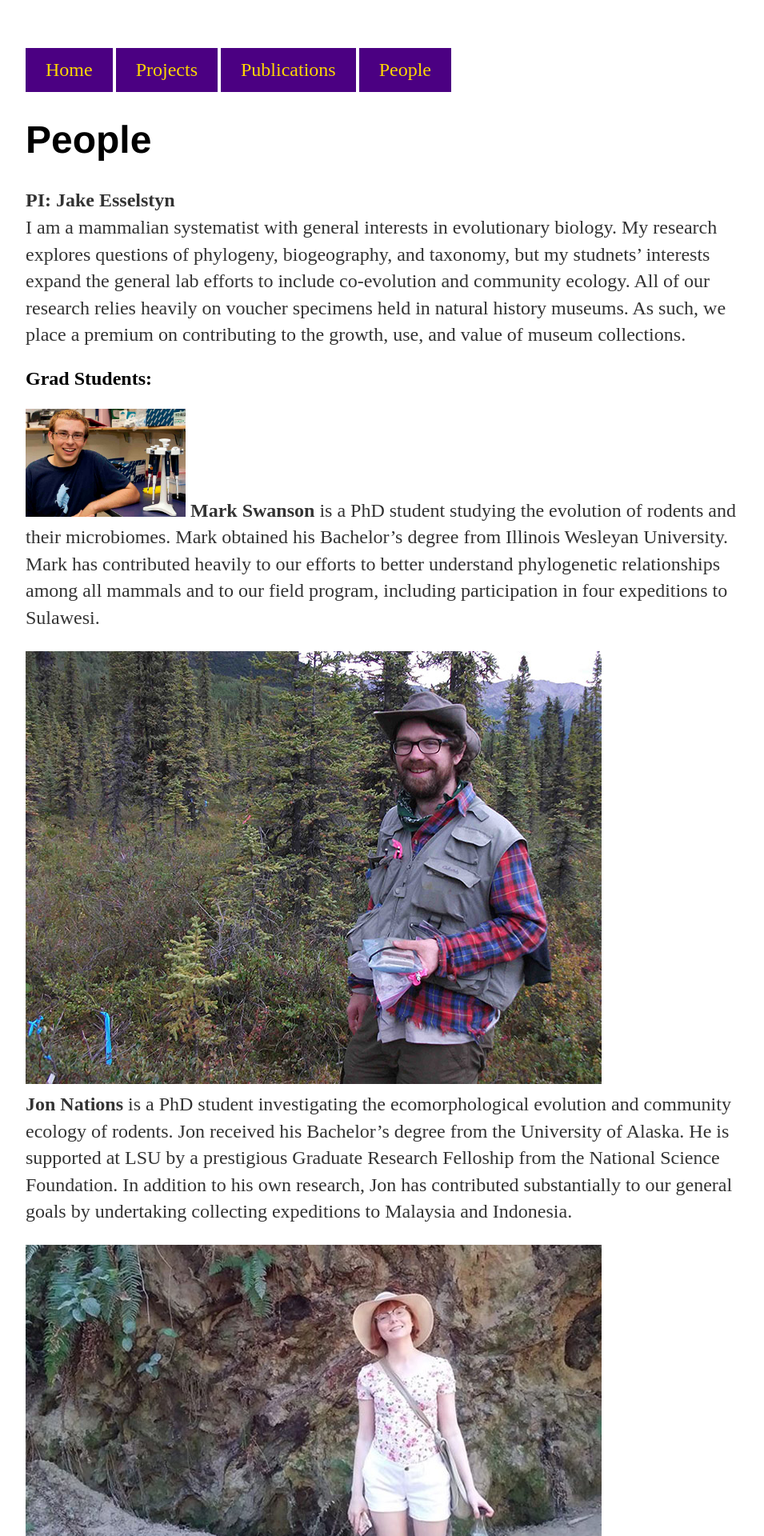
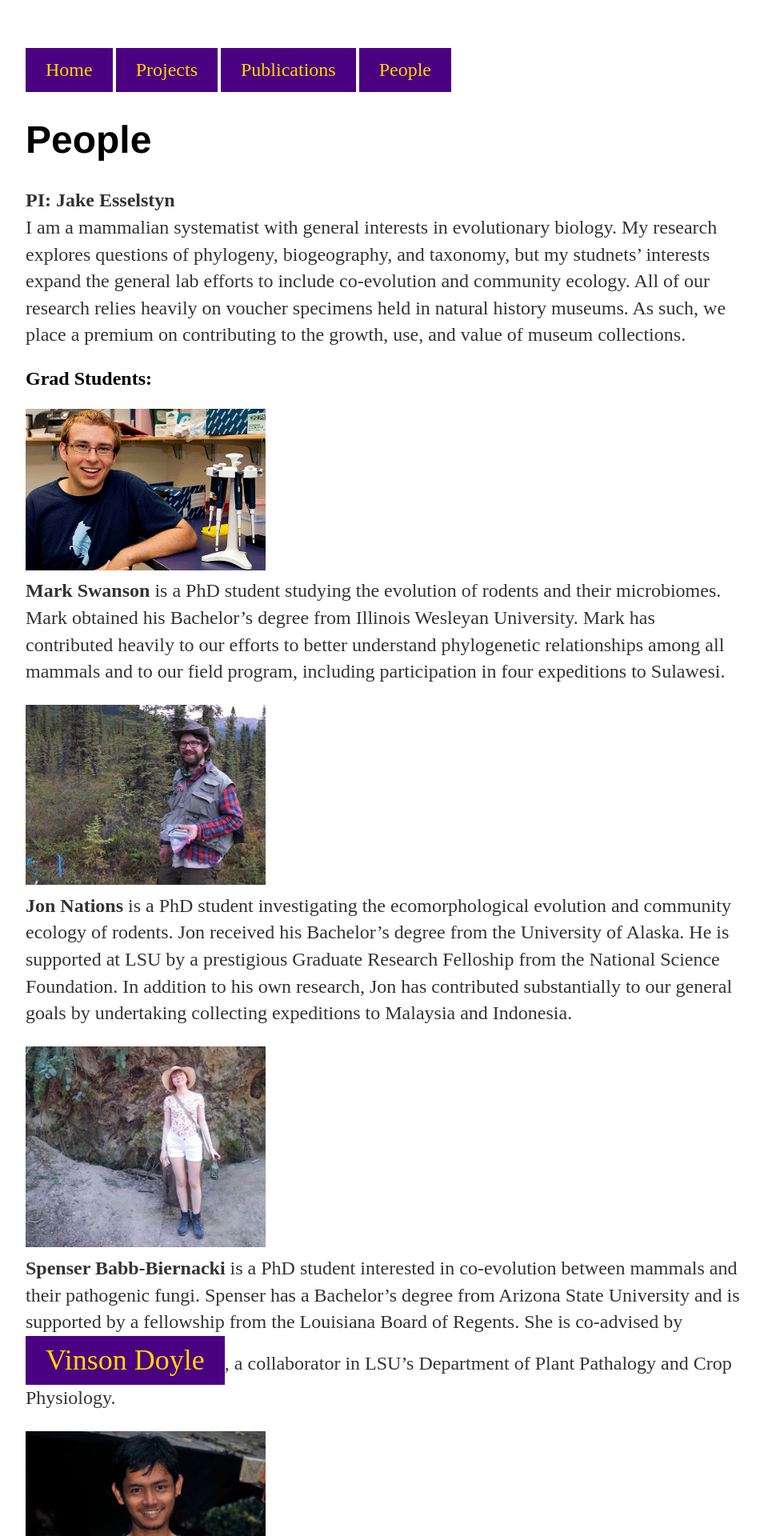
Before and after one commit to esselstyn/esselstyn.github.io, a Jekyll site: the page built from people.md, in a window 1280 px wide. Shown: the top 1920 px of the page at 80% size, without its empty margins (160-1115 px from the left). Built offline with Jekyll 4.4.1, drawn with Linux system fonts in a browser that asks for light colours.

Commit message:
Update people.md

```diff
--- a/people.md
+++ b/people.md
@@ -9,14 +9,14 @@ I am a mammalian systematist with general interests in evolutionary biology. My
 
 
 ## Grad Students:
-<img src="images/Mark.jpg" width="200">
+<img src="images/Mark.jpg" width="300">
 **Mark Swanson** is a PhD student studying the evolution of rodents and their microbiomes. Mark obtained his Bachelor's degree from Illinois Wesleyan University. Mark has contributed heavily to our efforts to better understand phylogenetic relationships among all mammals and to our field program, including participation in four expeditions to Sulawesi.
 
-![jon](images/jon.jpg)
+<img src="images/jon.jpg" width="300">
 **Jon Nations** is a PhD student investigating the ecomorphological evolution and community ecology of rodents. Jon received his Bachelor's degree from the University of Alaska. He is supported at LSU by a prestigious Graduate Research Felloship from the National Science Foundation.  In addition to his own research, Jon has contributed substantially to our general goals by undertaking collecting expeditions to Malaysia and Indonesia.
 
-![spenser](images/spenser.jpg)
+<img src="images/spenser.jpg" width="300">
 **Spenser Babb-Biernacki** is a PhD student interested in co-evolution between mammals and their pathogenic fungi. Spenser has a Bachelor's degree from Arizona State University and is supported by a fellowship from the Louisiana Board of Regents. She is co-advised by [Vinson Doyle](https://www.lsu.edu/agriculture/plant/about/faculty-staff/doyle.php), a collaborator in LSU's Department of Plant Pathalogy and Crop Physiology.
 
-![heru](images/heru.jpg)
+<img src="images/heru.jpg" width="300">
 **Heru Handika** is a PhD student interested in the biogeography and systematics of Indonesian mammals. He received his Bachelors degree from Andalas University and his Masters degree from the University of Melbourne. Heru has joined countless field expeditions, including work on Sumatra, Java, Borneo, Sulawesi, and in the Philippines.
```
